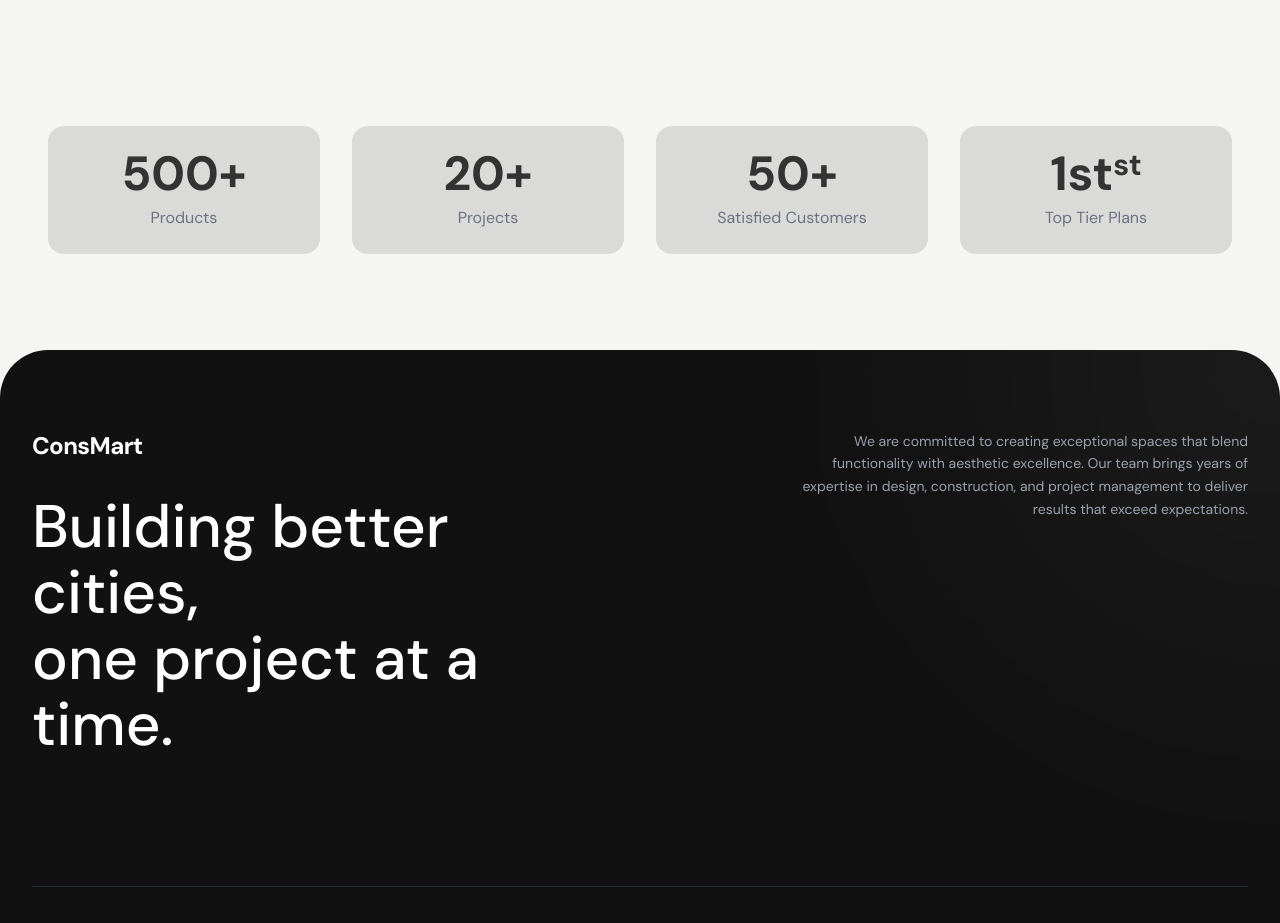
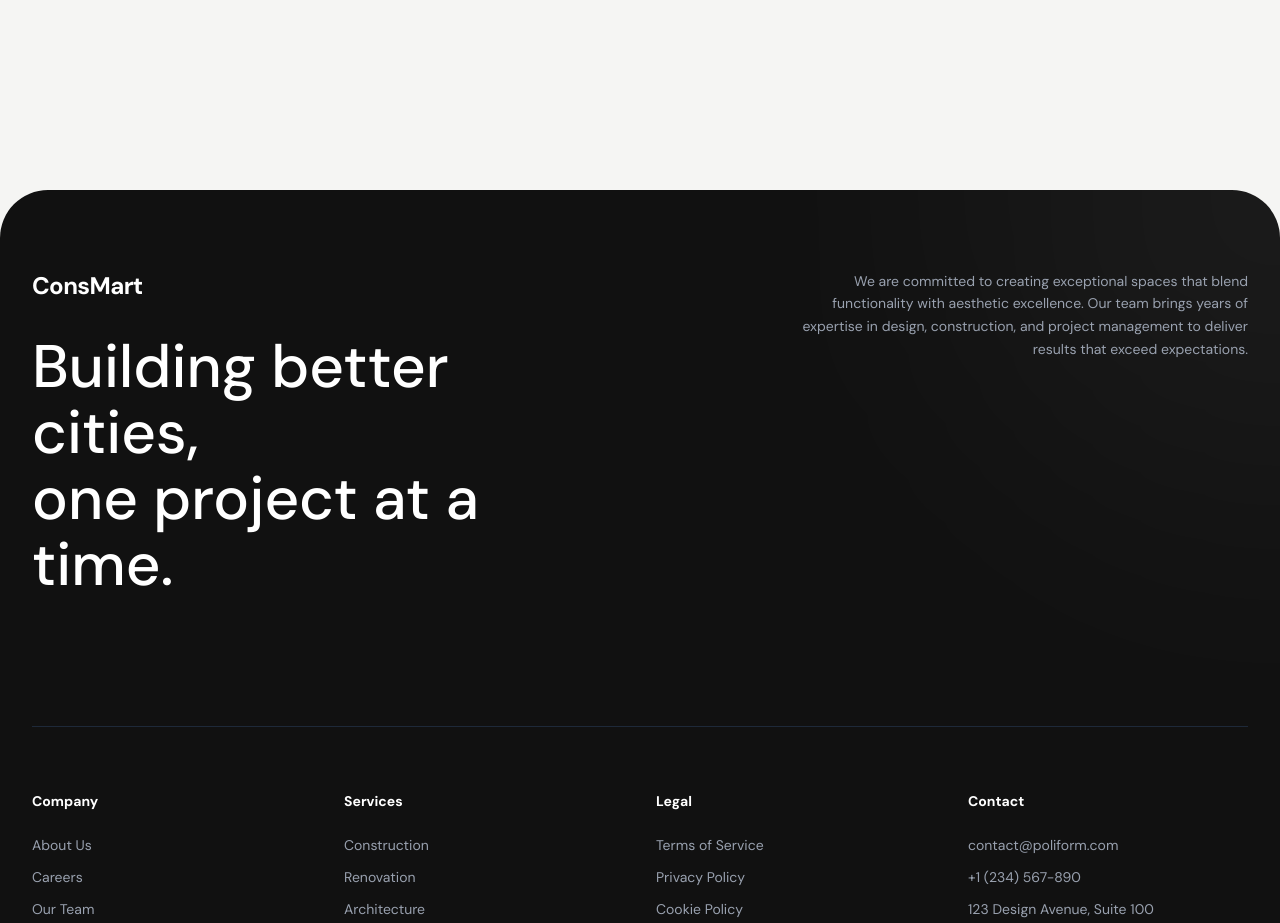
Before and after one commit to vai-sh-kh/starwood-interior, a Next.js app: page /contact in a window 1280 px wide. Shown: the part 1366-2289 px from the top of the page. Built offline with nearby package versions, Linux system fonts and the light colour scheme.

Commit message:
feat: redesignal elements accordig to clients requirments

```diff
--- a/src/app/(main)/contact/page.tsx
+++ b/src/app/(main)/contact/page.tsx
@@ -534,29 +534,6 @@ export default function ContactPage() {
             </div>
           </section>
 
-          {/* Metrics Section */}
-          <section className="mt-12 sm:mt-16 md:mt-24 lg:mt-32">
-            <div className="w-full max-w-7xl mx-auto grid grid-cols-2 md:grid-cols-4 gap-4 sm:gap-6 md:gap-8 text-center">
-              {STATS.map((stat, index) => (
-                <div
-                  key={index}
-                  className="bg-[#33333324] rounded-xl p-4 sm:p-6"
-                >
-                  <p className="text-2xl sm:text-3xl md:text-4xl lg:text-5xl font-bold text-[#333333]">
-                    {stat.value}
-                    {stat.value === "1st" && (
-                      <sup className="text-lg sm:text-xl md:text-2xl lg:text-3xl">
-                        st
-                      </sup>
-                    )}
-                  </p>
-                  <p className="text-xs sm:text-sm md:text-base text-gray-500 mt-1 sm:mt-2">
-                    {stat.label}
-                  </p>
-                </div>
-              ))}
-            </div>
-          </section>
         </main>
 
         <BottomNav />
```
